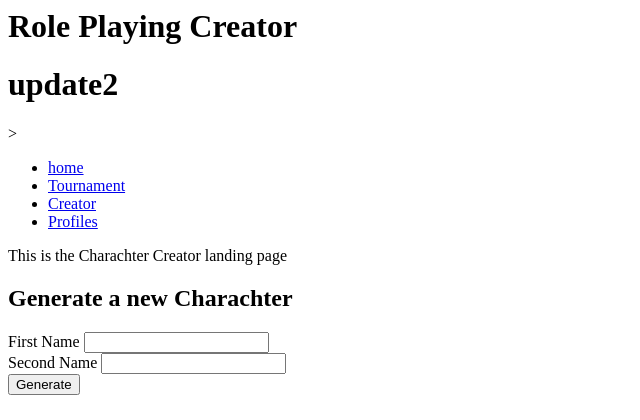
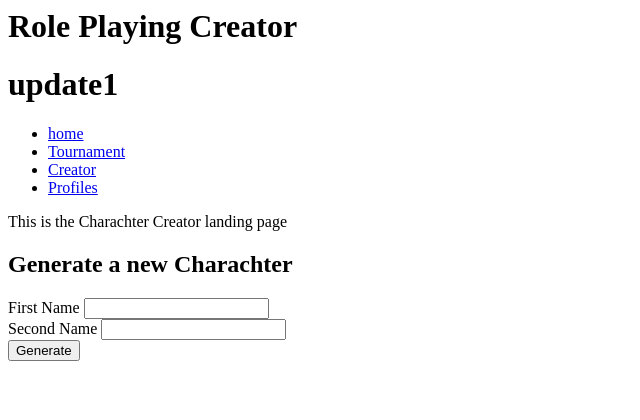
Before and after one commit to maxpattmanqa/dungeonsanddragonsgen, a Flask app: page /charachtercreator in a window 1280 px wide. Shown: the top 420 px of the page, without its empty margins (0-640 px from the left). Run offline with Flask 2, Linux system fonts and the light colour scheme.

Commit message:
pre roll

```diff
--- a/app_core/application/templates/base.html
+++ b/app_core/application/templates/base.html
@@ -2,7 +2,7 @@
 <body>
 
 <h1> Role Playing Creator </h1>
-<h1> update2</h1>>
+<h1> update1</h1>
 
 
 <ul>
```
